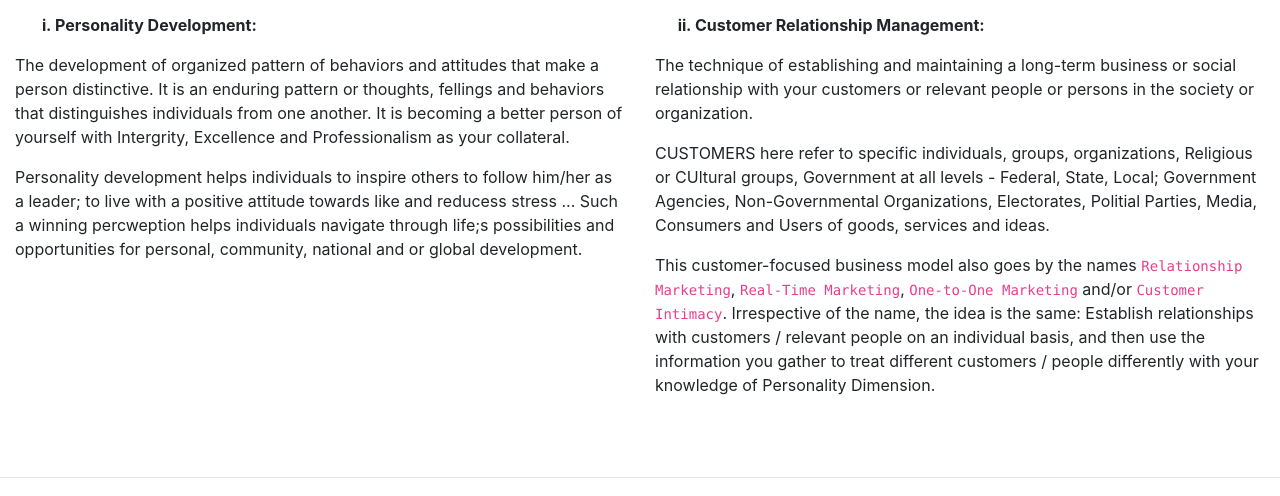
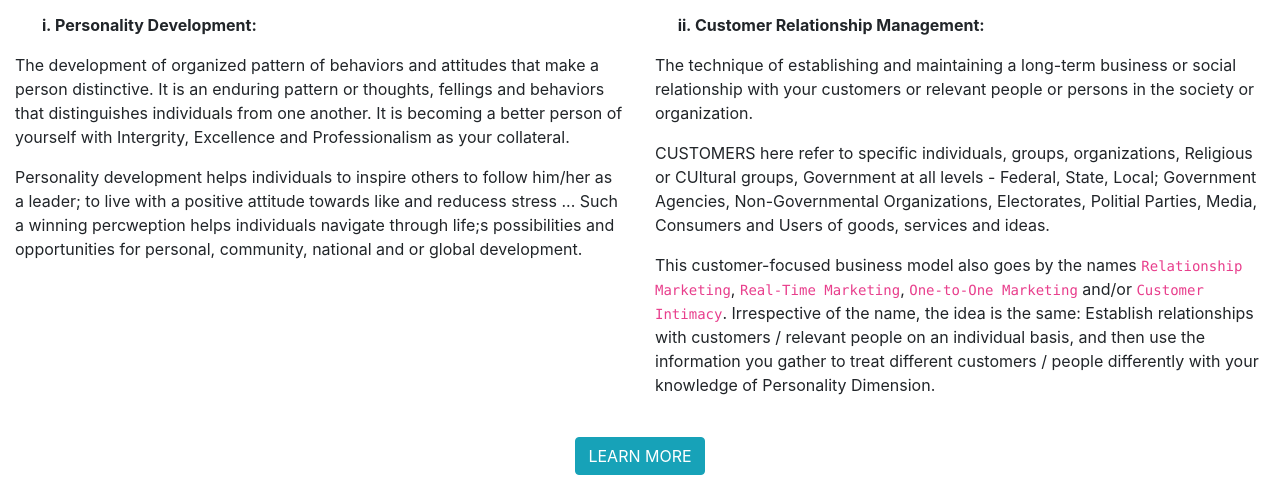
Before and after one commit to dscleadcity/ipd-crm, a website: page pages/corporate-profile.html in a window 1280 px wide. Shown: the part 454-950 px from the top of the page. Drawn offline with nearby package versions, Linux system fonts and the light colour scheme.

Commit message:
added button

```diff
--- a/pages/corporate-profile.html
+++ b/pages/corporate-profile.html
@@ -92,6 +92,22 @@
     </div>
   </div>
 
+  <!-- Button = LEARN MORE -->
+
+  <div class="container-fluid">
+    <div class="row">
+      <div class="col title">
+        <a
+          href="./vision-and-mission.html"
+          target="_blank"
+          rel="noopener noreferrer"
+        >
+          <button type="button" class="btn btn-info">LEARN MORE</button>
+        </a>
+      </div>
+    </div>
+  </div>
+
   <!-- Footer -->
 
   <div id="footer_container"></div>
```
